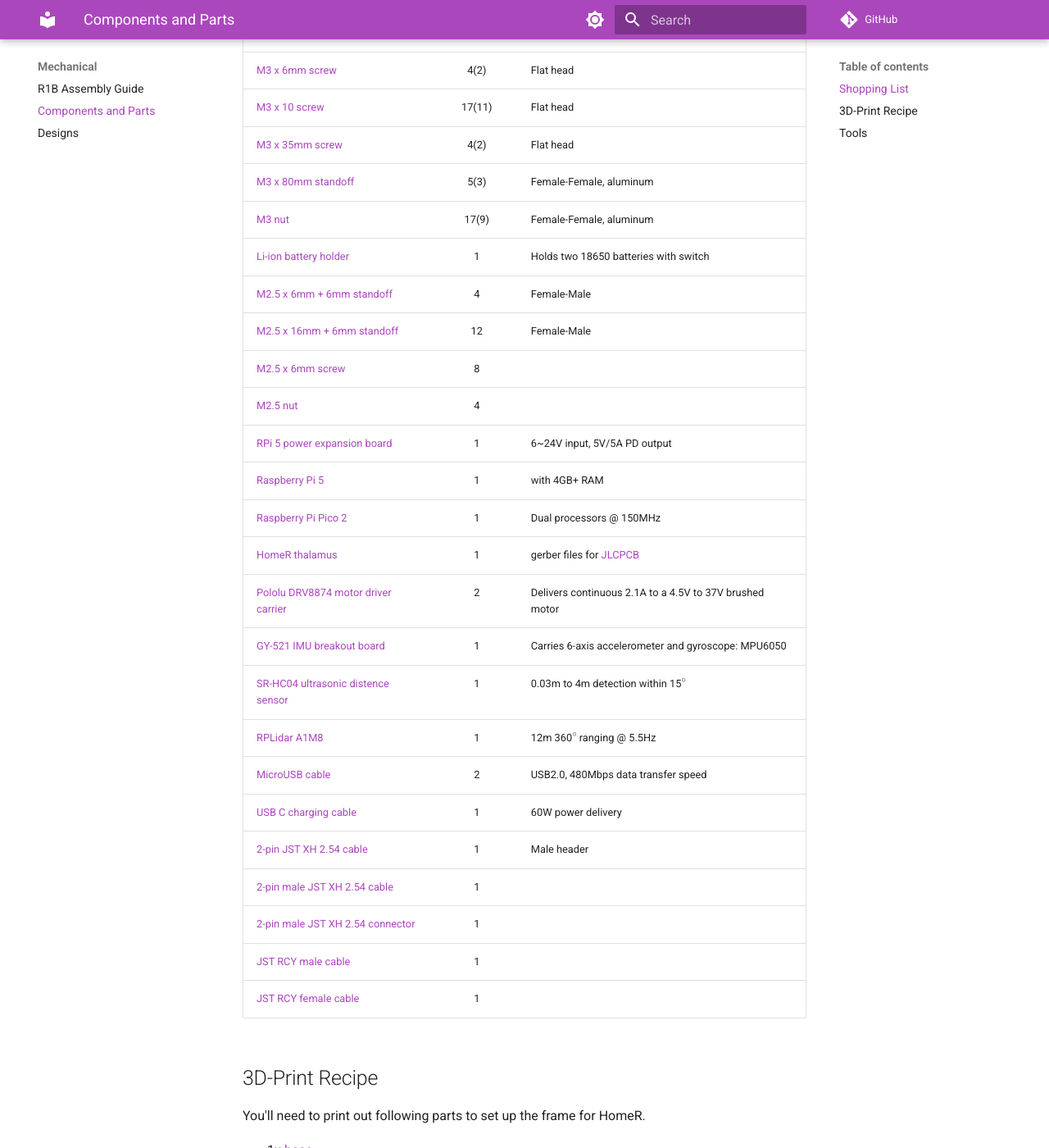
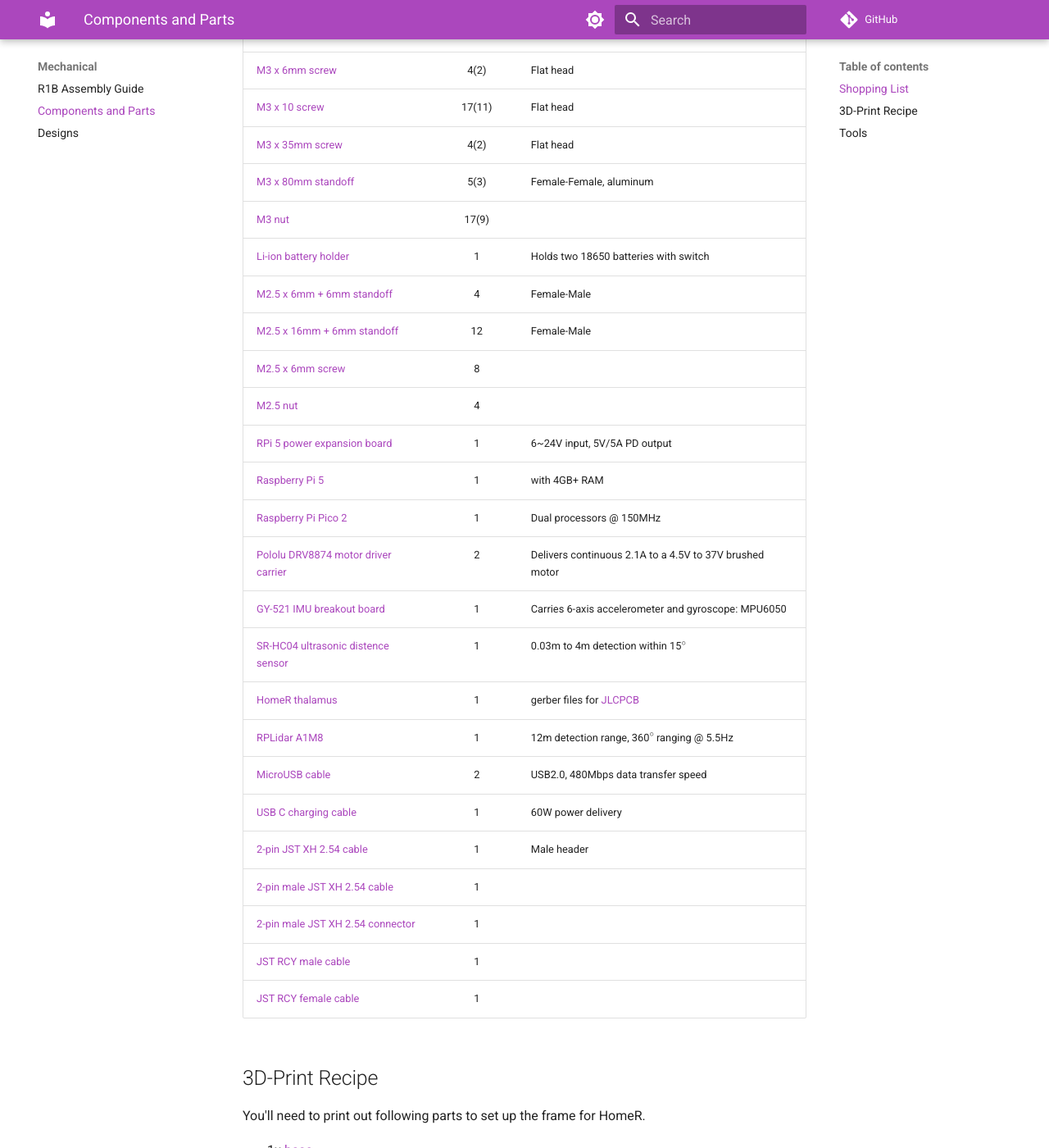
Before and after one commit to linzhangUCA/homer_docs, an MkDocs documentation site: the page built from docs/mechanical/components.md, in a window 1280 px wide and 1400 px high, scrolled down 443 px. Shown: the whole window at 82% size. Built offline with MkDocs 1.6.1 and Material for MkDocs 9.7.7, drawn with Linux system fonts in a browser that asks for light colours; comment, search, counter and statistics services are not loaded; some of the changed text lies outside the part shown.

Commit message:
minor adjust compn.s orders

```diff
--- a/docs/mechanical/components.md
+++ b/docs/mechanical/components.md
@@ -12,7 +12,7 @@
 | [M3 x 10 screw](https://a.co/d/6JUqCT9) | 17(11) | Flat head  |
 | [M3 x 35mm screw](https://a.co/d/a0xBNZZ) | 4(2) | Flat head |
 | [M3 x 80mm standoff](https://a.co/d/f24LilY) | 5(3) | Female-Female, aluminum  |
-| [M3 nut](https://a.co/d/h4vMcRQ) | 17(9) | Female-Female, aluminum  |
+| [M3 nut](https://a.co/d/h4vMcRQ) | 17(9) |   |
 | [Li-ion battery holder](https://a.co/d/blfDLqV) | 1 | Holds two 18650 batteries with switch |
 | [M2.5 x 6mm + 6mm standoff](https://a.co/d/0K8fnnK) | 4 | Female-Male |
 | [M2.5 x 16mm + 6mm standoff](https://a.co/d/4uF7J0m) | 12 | Female-Male |
@@ -21,11 +21,11 @@
 | [RPi 5 power expansion board](https://category.yahboom.net/products/power-board-pi5) | 1 | 6~24V input, 5V/5A PD output |
 | [Raspberry Pi 5](https://www.raspberrypi.com/products/raspberry-pi-5/) | 1 | with 4GB+ RAM |
 | [Raspberry Pi Pico 2](https://www.raspberrypi.com/products/raspberry-pi-pico-2/) | 1 | Dual processors @ 150MHz |
-| [HomeR thalamus](https://github.com/linzhangUCA/homer_ee/blob/main/homer_thalamus/gerbers/homer_thalamus-gerber.zip) | 1 | gerber files for [JLCPCB](https://cart.jlcpcb.com/quote) |
 | [Pololu DRV8874 motor driver carrier](https://www.pololu.com/product/4035) | 2 | Delivers continuous 2.1A to a 4.5V to 37V brushed motor |
 | [GY-521 IMU breakout board](https://a.co/d/2Fc7YRB) | 1 | Carries 6-axis accelerometer and gyroscope: MPU6050 |
 | [SR-HC04 ultrasonic distence sensor](https://a.co/d/cIc6hvg) | 1 | 0.03m to 4m detection within 15$^\circ$ |
-| [RPLidar A1M8](https://www.slamtec.com/en/Lidar/A1) | 1 | 12m 360$^\circ$ ranging @ 5.5Hz |
+| [HomeR thalamus](https://github.com/linzhangUCA/homer_ee/blob/main/homer_thalamus/gerbers/homer_thalamus-gerber.zip) | 1 | gerber files for [JLCPCB](https://cart.jlcpcb.com/quote) |
+| [RPLidar A1M8](https://www.slamtec.com/en/Lidar/A1) | 1 | 12m detection range, 360$^\circ$ ranging @ 5.5Hz |
 | [MicroUSB cable](https://a.co/d/4cDLAZ5) | 2 | USB2.0, 480Mbps data transfer speed |
 | [USB C charging cable](https://a.co/d/bu78AS5) | 1 | 60W power delivery |
 | [2-pin JST XH 2.54 cable](https://a.co/d/4c0eC7V) | 1 | Male header |
```
Also changed, not shown: other parts of docs/mechanical/components.md (+1 -1 lines).
